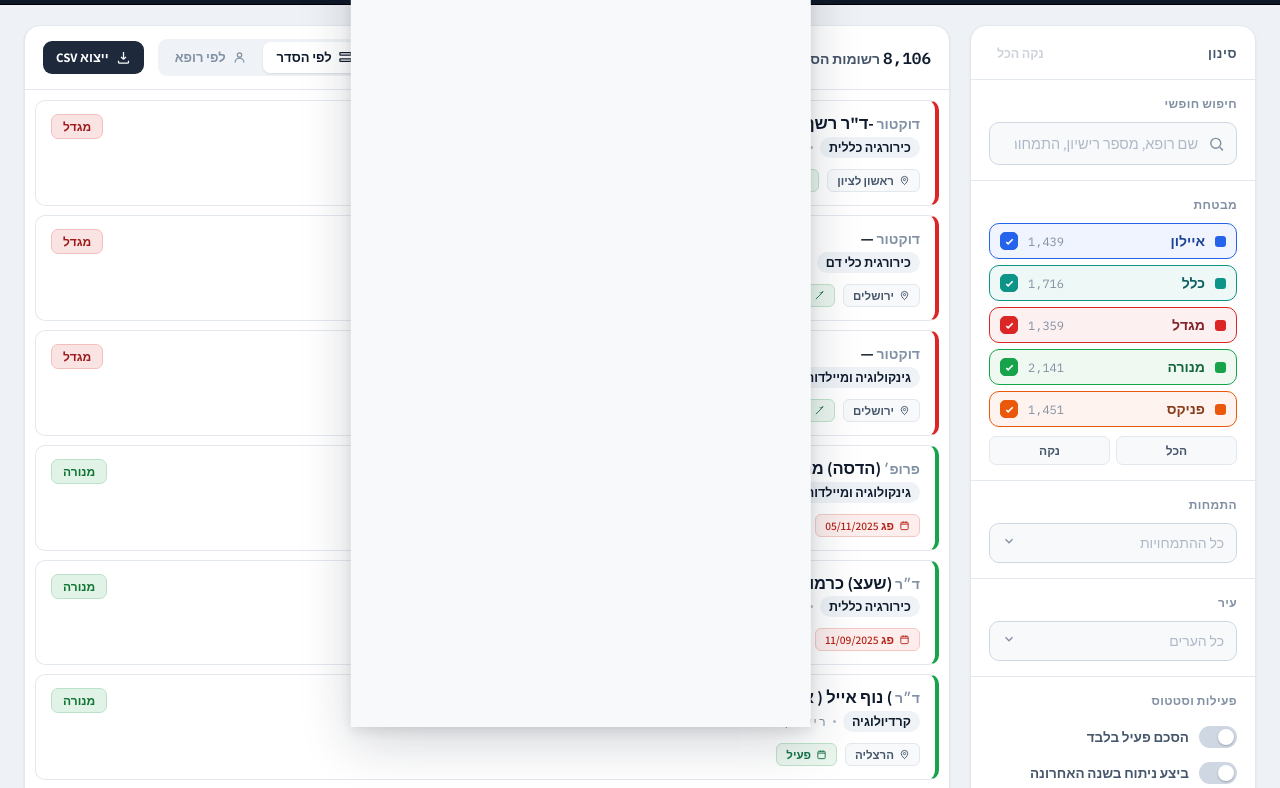
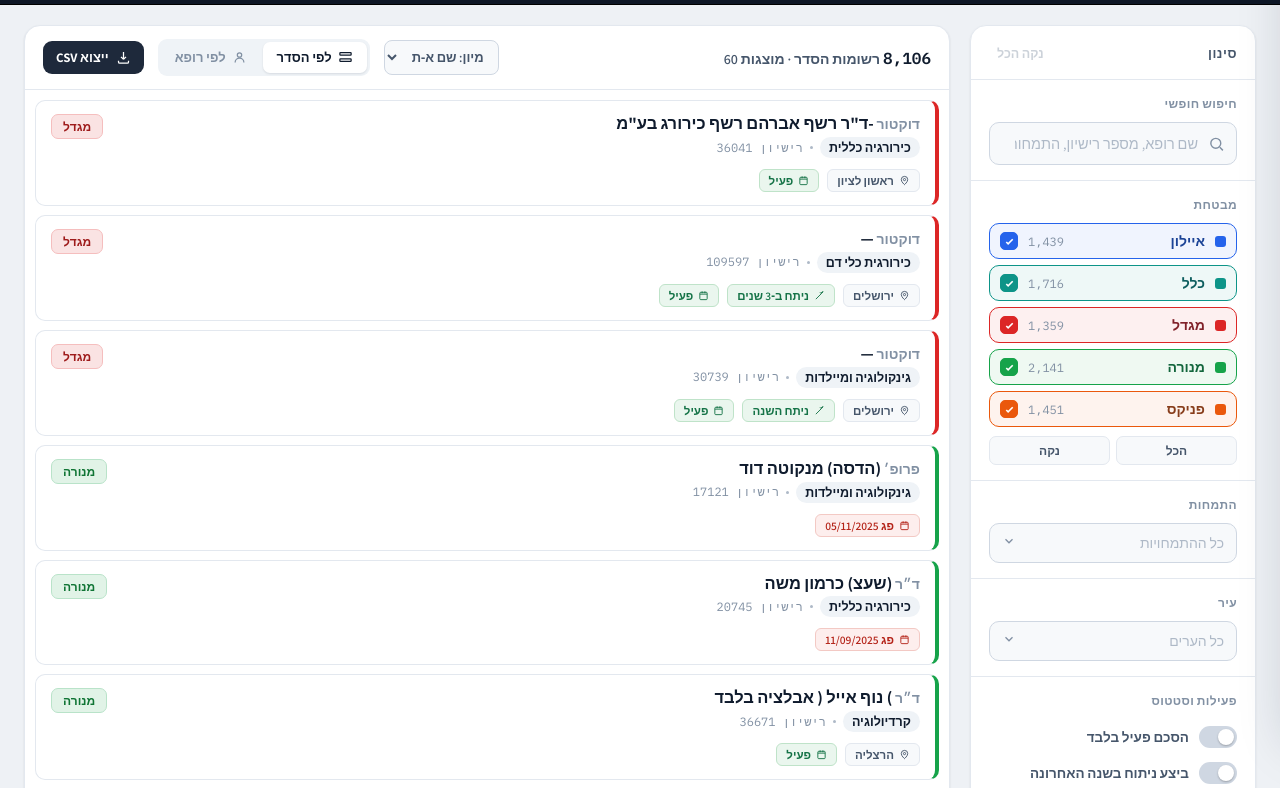
Before and after one commit to talgrabli-art/rofim, a plain HTML site: page index.html in a window 1280 px wide. Shown: the part 73-861 px from the top of the page. Drawn offline with Linux system fonts and the light colour scheme; a web font is replaced by a local one.

Commit message:
Add files via upload

```diff
--- a/index.html
+++ b/index.html
@@ -215,7 +215,7 @@ input{font-family:inherit}
 .drawer{position:fixed;top:0;inset-inline-start:0;height:100%;width:min(460px,94vw);background:var(--surface-2);
   z-index:51;box-shadow:var(--sh-3);transform:translateX(-102%);transition:transform .28s cubic-bezier(.22,.61,.36,1);
   display:flex;flex-direction:column}
-[dir=rtl] .drawer{inset-inline-start:0;transform:translateX(-102%)}
+[dir=rtl] .drawer{inset-inline-start:0;transform:translateX(102%)}
 .drawer.show{transform:translateX(0)}
 .dh{background:var(--header);color:#fff;padding:20px 22px;position:relative;flex:0 0 auto}
 .dh .close{position:absolute;inset-inline-end:16px;top:16px;width:34px;height:34px;border-radius:9px;
```
